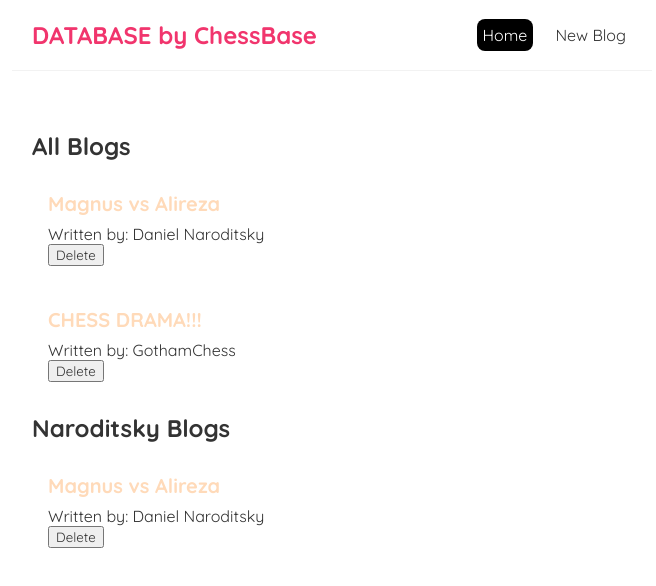
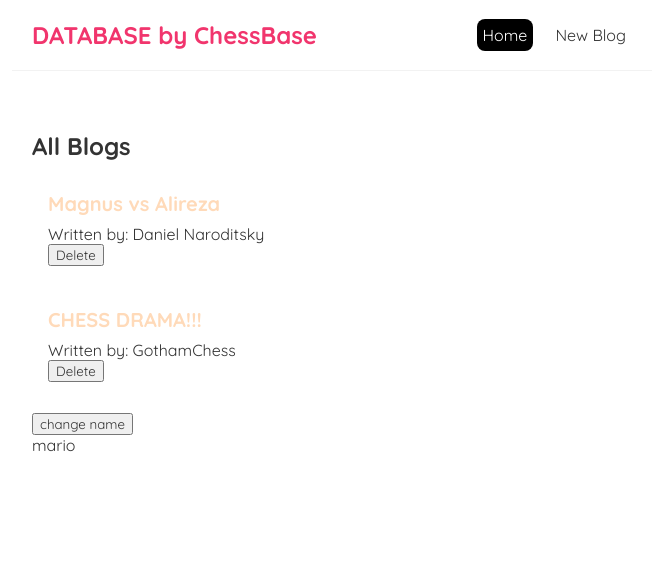
Before and after one commit to philippark/Blog-App, a React (Create React App) app: page / in a window 1280 px wide. Shown: the top 586 px of the page, without its empty margins (308-964 px from the left). Built offline with nearby package versions, Linux system fonts and the light colour scheme; the HTML template or start-up script is replaced by a standard one.

Commit message:
tutorial 15

```diff
--- a/src/Home.js
+++ b/src/Home.js
@@ -1,4 +1,4 @@
-import { useState } from 'react';
+import { useState, useEffect } from 'react';
 import BlogList from './BlogList';
 
 const Home = () => {
@@ -7,15 +7,22 @@
         {title: "CHESS DRAMA!!!", body: "HANS NIEMANN!!!", author: "GothamChess", id: 2}
     ]);
 
+    const [name, setName] = useState("mario");
+
     const handleDelete = (id) => {
         const newBlogs = blogs.filter((blog)=>blog.id !== id);
         setBlogs(newBlogs);
     }
 
+    useEffect( () => {
+        console.log("effect ran");
+    }, [name])
+
     return (
         <div className = "Home">
             <BlogList blogs = {blogs} title = "All Blogs" handleDelete={handleDelete}/>
-            <BlogList blogs = {blogs.filter((blog)=>blog.author === "Daniel Naroditsky")} title = "Naroditsky Blogs" handleDelete={handleDelete}/>
+            <button onClick={() => setName(name + "!")}>change name</button>
+            <p>{ name }</p>
         </div>
     );
 }
```
